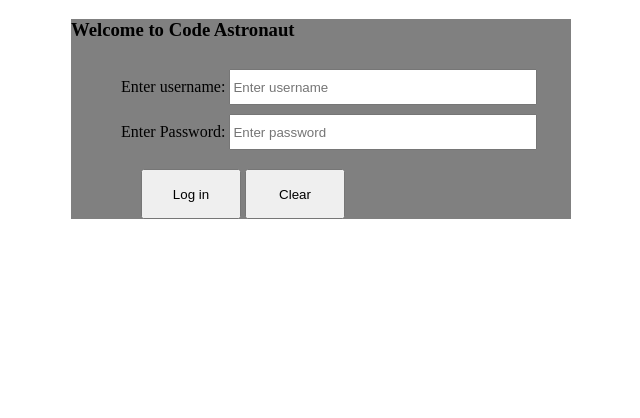
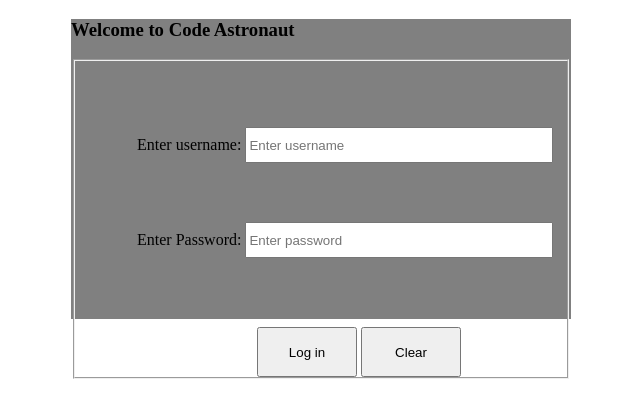
Before and after one commit to oluwatunbi/astronaut.js, a plain HTML site: page index.html in a window 1280 px wide. Shown: the whole page, without its empty margins (319-959 px from the left). Drawn offline with Linux system fonts and the light colour scheme.

Commit message:
new change

```diff
--- a/css/styles.css
+++ b/css/styles.css
@@ -10,11 +10,12 @@
 	margin-left: auto;
 <<<<<<< HEAD
  	color: #000;
- 	height: 200px;
+ 	height: 300px;
 }
 
 .form-group{
 	height: 50px;
+	margin-top: 50px;
 =======
  	color: #f00;
 
@@ -36,7 +37,7 @@
   height: 50px;
   width: 100px;
   margin-top: 10px;
-  margin-left: 20px;
+  margin-left: 120px;
 }
 
 #reset_id{
--- a/index.html
+++ b/index.html
@@ -13,6 +13,7 @@
 	<body>
 			<div class='form-holder'>
 					<h3>Welcome to Code Astronaut</h3>
+					<fieldset>
 
 					<div class='form-group'>
 					<label>Enter username: </label>
@@ -28,6 +29,7 @@
 						<input type='submit' value="Log in" onclick="return loginUser()">
 						<input type="reset" id='reset_id' value="Clear">
 					</div>
+				</fieldset>
 
 
 			</div>
```
